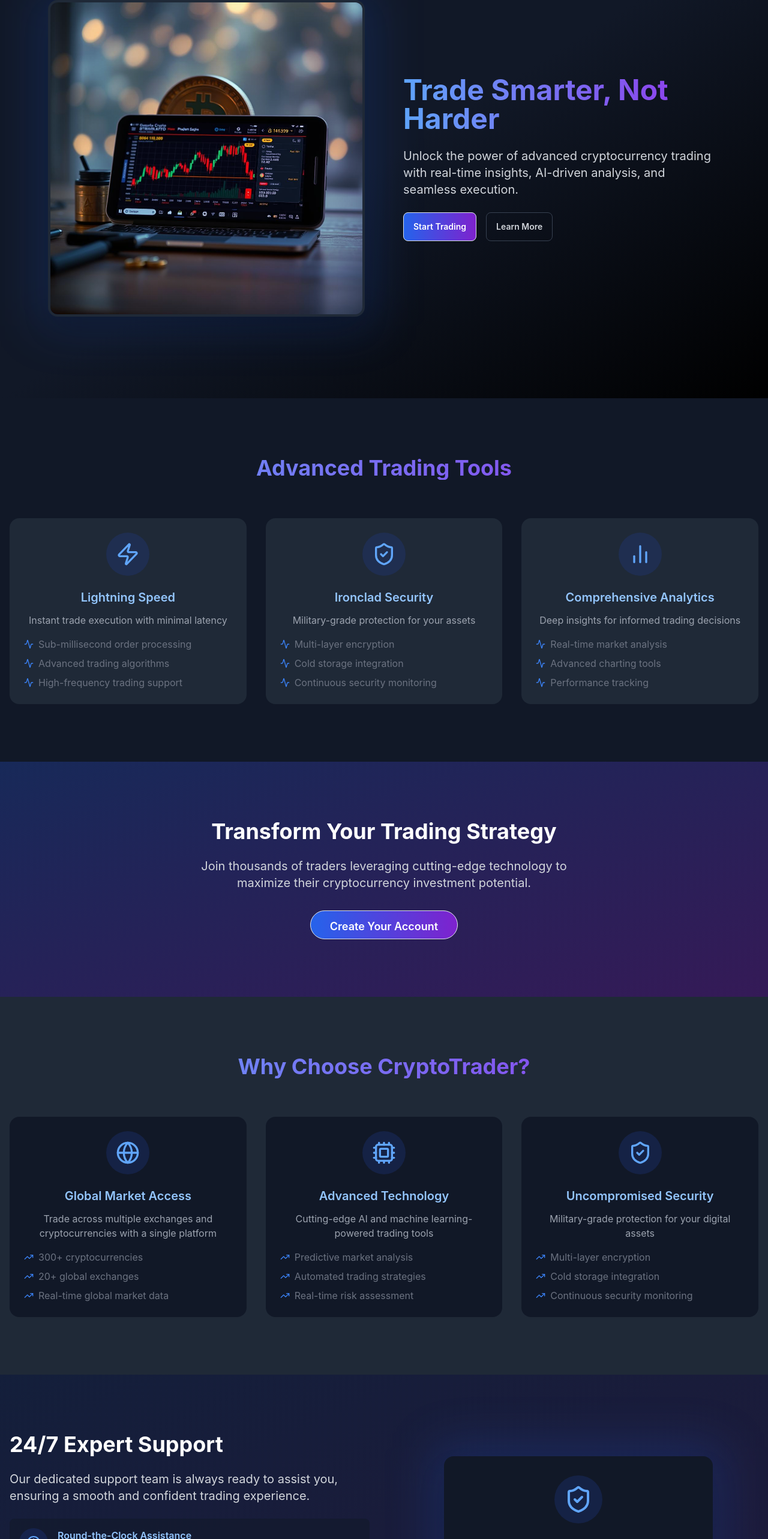
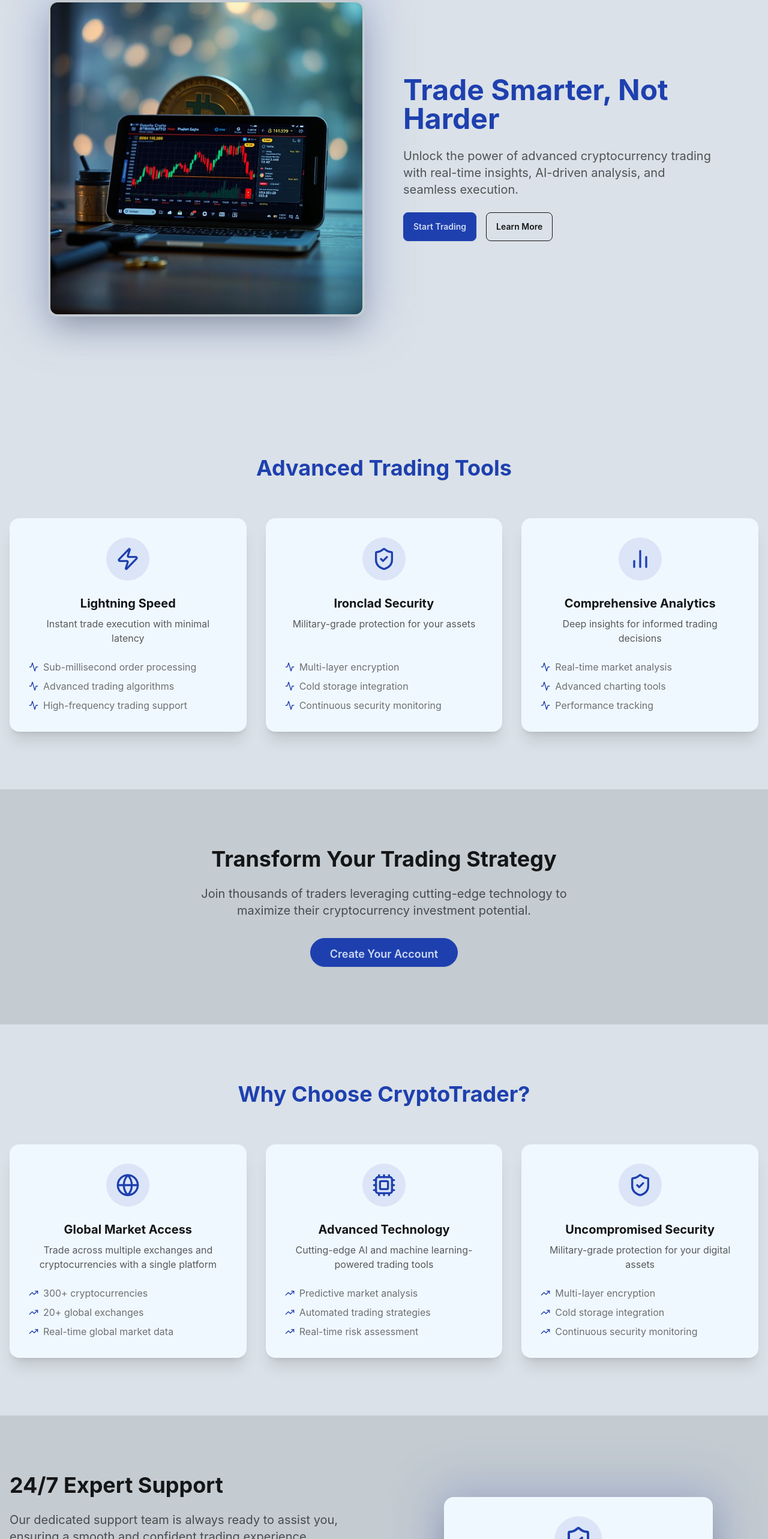
Before and after one commit to AnsHPaTeL2927/CryptoCurrencyFrontend, a React (Vite) app: page / in a window 1280 px wide. Shown: the part 200-2766 px from the top of the page at 60% size. Built offline with nearby package versions, Linux system fonts and the light colour scheme.

Commit message:
add protected route and change in home page

```diff
--- a/src/pages/Home.jsx
+++ b/src/pages/Home.jsx
@@ -11,7 +11,7 @@
     BarChart2,
     Activity,
 } from "lucide-react";
-
+import { useTheme } from "../pages/context/themeContext";
 // Reusable Animation Wrapper Component
 const AnimatedSection = ({ children, className = "" }) => {
     const ref = useRef(null);
@@ -42,6 +42,8 @@
 };
 
 const Home = () => {
+    const { theme } = useTheme();
+
     const handleGetStarted = () => {
         window.location.href = "/register";
     };
@@ -51,9 +53,11 @@
     };
 
     return (
-        <div className="min-h-screen bg-gray-900 text-white overflow-hidden">
+        <div
+            className={`min-h-screen bg-base-100 text-base-content overflow-hidden ${theme}`}
+        >
             {/* Hero Section */}
-            <AnimatedSection className="hero min-h-screen bg-gradient-to-br from-gray-900 via-gray-900 to-black">
+            <AnimatedSection className="hero min-h-screen bg-base-200">
                 <div className="hero-content flex-col lg:flex-row items-center justify-between w-full max-w-6xl mx-auto px-4">
                     {/* Trading Chart Image Container */}
                     <motion.div
@@ -74,14 +78,14 @@
                         }}
                         className="w-full md:w-1/2 mb-8 lg:mb-0 lg:mr-12 relative"
                     >
-                        <div className="absolute -inset-4 bg-blue-600/20 rounded-2xl blur-2xl"></div>
-                        <div className="relative z-10 shadow-2xl rounded-2xl overflow-hidden border-4 border-gray-800">
+                        <div className="absolute -inset-4 bg-primary/20 rounded-2xl blur-2xl"></div>
+                        <div className="relative z-10 shadow-2xl rounded-2xl overflow-hidden border-4 border-base-300">
                             <img
                                 src="public/hero image 2.jpg"
                                 alt="Cryptocurrency Trading Chart"
                                 className="w-full h-auto object-cover"
                             />
-                            <div className="absolute inset-0 bg-gradient-to-r from-blue-900/30 to-purple-900/30 mix-blend-overlay"></div>
+                            <div className="absolute inset-0 bg-gradient-to-r from-primary/30 to-secondary/30 mix-blend-overlay"></div>
                         </div>
                     </motion.div>
 
@@ -91,7 +95,7 @@
                             initial={{ opacity: 0, x: -50 }}
                             animate={{ opacity: 1, x: 0 }}
                             transition={{ duration: 0.6, delay: 0.2 }}
-                            className="text-5xl font-bold text-transparent bg-clip-text bg-gradient-to-r from-blue-400 to-purple-600"
+                            className="text-5xl font-bold text-primary"
                         >
                             Trade Smarter, Not Harder
                         </motion.h1>
@@ -99,7 +103,7 @@
                             initial={{ opacity: 0, x: -50 }}
                             animate={{ opacity: 1, x: 0 }}
                             transition={{ duration: 0.6, delay: 0.3 }}
-                            className="text-xl text-gray-300"
+                            className="text-xl text-base-content/70"
                         >
                             Unlock the power of advanced cryptocurrency trading with real-time
                             insights, AI-driven analysis, and seamless execution.
@@ -110,26 +114,21 @@
                             transition={{ duration: 0.6, delay: 0.4 }}
                             className="flex space-x-4"
                         >
-                            <button
-                                onClick={handleGetStarted}
-                                className="btn bg-gradient-to-r from-blue-600 to-purple-700 text-white hover:from-blue-700 hover:to-purple-800 transition-all duration-300 transform hover:scale-105"
-                            >
+                            <button onClick={handleGetStarted} className="btn btn-primary">
                                 Start Trading
                             </button>
-                            <button
-                                onClick={handleLearnMore}
-                                className="btn btn-outline border-gray-700 text-gray-300 hover:bg-gray-800 transition-all duration-300 transform hover:scale-105"
-                            >
+                            <button onClick={handleLearnMore} className="btn btn-outline">
                                 Learn More
                             </button>
                         </motion.div>
                     </div>
                 </div>
             </AnimatedSection>
+
             {/* Features Section */}
-            <AnimatedSection className="py-24 bg-gray-900">
+            <AnimatedSection className="py-24 bg-base-200">
                 <div className="container mx-auto px-4">
-                    <h2 className="text-4xl font-bold text-center mb-16 text-transparent bg-clip-text bg-gradient-to-r from-blue-400 to-purple-600">
+                    <h2 className="text-4xl font-bold text-center mb-16 text-primary">
                         Advanced Trading Tools
                     </h2>
                     <div className="grid md:grid-cols-3 gap-8">
@@ -177,20 +176,22 @@
                                         type: "spring",
                                         stiffness: 120,
                                     }}
-                                    className="bg-gray-800 rounded-2xl p-6 hover:bg-gray-700 transition-all duration-300 group"
+                                    className="card bg-base-100 shadow-xl hover:shadow-2xl transition-all duration-300 group"
                                 >
-                                    <div className="text-center">
-                                        <div className="mb-4 inline-block p-4 bg-blue-900/30 rounded-full group-hover:bg-blue-900/50 transition-all duration-300">
-                                            <Icon className="w-10 h-10 text-blue-400 group-hover:text-blue-300 transition-colors" />
+                                    <div className="card-body text-center">
+                                        <div className="mb-4 inline-block self-center p-4 bg-primary/10 rounded-full group-hover:bg-primary/20 transition-all duration-300">
+                                            <Icon className="w-10 h-10 text-primary group-hover:text-primary-focus transition-colors" />
                                         </div>
-                                        <h3 className="text-xl font-semibold mb-3 text-blue-300">
+                                        <h3 className="card-title self-center text-base-content text-xl font-bold group-hover:text-primary transition-colors">
                                             {feature.title}
                                         </h3>
-                                        <p className="text-gray-400 mb-4">{feature.description}</p>
-                                        <ul className="text-left text-gray-500 space-y-2">
+                                        <p className="text-base-content/70 mb-4 group-hover:text-base-content transition-colors">
+                                            {feature.description}
+                                        </p>
+                                        <ul className="text-left text-base-content/60 group-hover:text-base-content/80 space-y-2 transition-colors">
                                             {feature.details.map((detail, detailIndex) => (
                                                 <li key={detailIndex} className="flex items-center">
-                                                    <Activity className="w-4 h-4 mr-2 text-blue-500" />
+                                                    <Activity className="w-4 h-4 mr-2 text-primary group-hover:text-primary-focus transition-colors" />
                                                     {detail}
                                                 </li>
                                             ))}
@@ -202,14 +203,15 @@
                     </div>
                 </div>
             </AnimatedSection>
+
             {/* Call to Action */}
-            <AnimatedSection className="py-24 bg-gradient-to-br from-blue-900/50 to-purple-900/50">
+            <AnimatedSection className="py-24 bg-base-300">
                 <div className="container mx-auto px-4 text-center">
                     <motion.h2
                         initial={{ opacity: 0, y: 50 }}
                         whileInView={{ opacity: 1, y: 0 }}
                         transition={{ duration: 0.5 }}
-                        className="text-4xl font-bold mb-6 text-white"
+                        className="text-4xl font-bold mb-6 text-base-content"
                     >
                         Transform Your Trading Strategy
                     </motion.h2>
@@ -217,7 +219,7 @@
                         initial={{ opacity: 0, y: 50 }}
                         whileInView={{ opacity: 1, y: 0 }}
                         transition={{ duration: 0.5, delay: 0.2 }}
-                        className="text-xl text-gray-300 mb-8 max-w-2xl mx-auto"
+                        className="text-xl text-base-content/70 mb-8 max-w-2xl mx-auto"
                     >
                         Join thousands of traders leveraging cutting-edge technology to
                         maximize their cryptocurrency investment potential.
@@ -232,23 +234,19 @@
                             stiffness: 120,
                         }}
                         onClick={handleGetStarted}
-                        className="btn bg-gradient-to-r from-blue-600 to-purple-700 text-white px-8 py-3 rounded-full text-lg hover:from-blue-700 hover:to-purple-800 transition-all duration-300"
+                        className="btn btn-primary px-8 py-3 rounded-full text-lg"
                     >
                         Create Your Account
                     </motion.button>
                 </div>
             </AnimatedSection>
+
             {/* Why Choose Us Section */}
-            <AnimatedSection className="py-24 bg-gray-800">
+            <AnimatedSection className="py-24 bg-base-200">
                 <div className="container mx-auto px-4">
-                    <motion.h2
-                        initial={{ opacity: 0, y: -50 }}
-                        whileInView={{ opacity: 1, y: 0 }}
-                        transition={{ duration: 0.5 }}
-                        className="text-4xl font-bold text-center mb-16 text-transparent bg-clip-text bg-gradient-to-r from-blue-400 to-purple-600"
-                    >
+                    <h2 className="text-4xl font-bold text-center mb-16 text-primary">
                         Why Choose CryptoTrader?
-                    </motion.h2>
+                    </h2>
                     <div className="grid md:grid-cols-3 gap-8">
                         {[
                             {
@@ -297,20 +295,22 @@
                                         type: "spring",
                                         stiffness: 120,
                                     }}
-                                    className="bg-gray-900 rounded-2xl p-6 hover:bg-gray-800 transition-all duration-300 group"
+                                    className="card bg-base-100 shadow-xl hover:shadow-2xl transition-all duration-300 group"
                                 >
-                                    <div className="text-center">
-                                        <div className="mb-4 inline-block p-4 bg-blue-900/30 rounded-full group-hover:bg-blue-900/50 transition-all duration-300">
-                                            <Icon className="w-10 h-10 text-blue-400 group-hover:text-blue-300 transition-colors" />
+                                    <div className="card-body text-center">
+                                        <div className="mb-4 inline-block self-center p-4 bg-primary/10 rounded-full group-hover:bg-primary/20 transition-all duration-300">
+                                            <Icon className="w-10 h-10 text-primary group-hover:text-primary-focus transition-colors" />
                                         </div>
-                                        <h3 className="text-xl font-semibold mb-3 text-blue-300">
+                                        <h3 className="card-title self-center text-base-content text-xl font-bold group-hover:text-primary transition-colors">
                                             {feature.title}
                                         </h3>
-                                        <p className="text-gray-400 mb-4">{feature.description}</p>
-                                        <ul className="text-left text-gray-500 space-y-2">
+                                        <p className="text-base-content/70 mb-4 group-hover:text-base-content transition-colors">
+                                            {feature.description}
+                                        </p>
+                                        <ul className="text-left text-base-content/60 group-hover:text-base-content/80 space-y-2 transition-colors">
                                             {feature.details.map((detail, detailIndex) => (
                                                 <li key={detailIndex} className="flex items-center">
-                                                    <TrendingUp className="w-4 h-4 mr-2 text-blue-500" />
+                                                    <TrendingUp className="w-4 h-4 mr-2 text-primary group-hover:text-primary-focus transition-colors" />
                                                     {detail}
                                                 </li>
                                             ))}
@@ -322,8 +322,9 @@
                     </div>
                 </div>
             </AnimatedSection>
+
             {/* 24/7 Customer Support Section */}
-            <AnimatedSection className="py-24 bg-gradient-to-br from-blue-900/20 to-purple-900/20">
+            <AnimatedSection className="py-24 bg-base-300">
                 <div className="container mx-auto px-4">
                     <div className="grid md:grid-cols-2 gap-12 items-center">
                         <motion.div
@@ -331,10 +332,10 @@
                             whileInView={{ opacity: 1, x: 0 }}
                             transition={{ duration: 0.5 }}
                         >
-                            <h2 className="text-4xl font-bold mb-6 text-white">
+                            <h2 className="text-4xl font-bold mb-6 text-base-content">
                                 24/7 Expert Support
                             </h2>
-                            <p className="text-xl text-gray-300 mb-6">
+                            <p className="text-xl text-base-content/70 mb-6">
                                 Our dedicated support team is always ready to assist you,
                                 ensuring a smooth and confident trading experience.
                             </p>
@@ -358,16 +359,18 @@
                                             initial={{ opacity: 0, x: -30 }}
                                             whileInView={{ opacity: 1, x: 0 }}
                                             transition={{ duration: 0.5, delay: index * 0.2 }}
-                                            className="flex items-center bg-gray-900/50 p-4 rounded-lg hover:bg-gray-900/70 transition-all duration-300"
+                                            className="flex items-center bg-base-100 p-4 rounded-lg hover:bg-base-200 transition-all duration-300"
                                         >
-                                            <div className="mr-4 p-3 bg-blue-900/30 rounded-full">
-                                                <Icon className="w-6 h-6 text-blue-400" />
+                                            <div className="mr-4 p-3 bg-primary/10 rounded-full">
+                                                <Icon className="w-6 h-6 text-primary" />
                                             </div>
                                             <div>
-                                                <h4 className="font-semibold text-blue-300">
+                                                <h4 className="font-semibold text-base-content">
                                                     {support.title}
                                                 </h4>
-                                                <p className="text-gray-400">{support.description}</p>
+                                                <p className="text-base-content/70">
+                                                    {support.description}
+                                                </p>
                                             </div>
                                         </motion.div>
                                     );
@@ -382,7 +385,7 @@
                                     type: "spring",
                                     stiffness: 120,
                                 }}
-                                className="mt-6 btn bg-gradient-to-r from-blue-600 to-purple-700 text-white hover:from-blue-700 hover:to-purple-800 transition-all duration-300"
+                                className="mt-6 btn btn-primary"
                             >
                                 Contact Support
                             </motion.button>
@@ -395,27 +398,27 @@
                             className="flex justify-center"
                         >
                             <div className="w-full max-w-md relative">
-                                <div className="absolute -inset-4 bg-blue-600/20 rounded-2xl blur-2xl"></div>
-                                <div className="relative z-10 bg-gray-900 rounded-2xl p-8 shadow-2xl">
+                                <div className="absolute -inset-4 bg-primary/20 rounded-2xl blur-2xl"></div>
+                                <div className="relative z-10 bg-base-100 rounded-2xl p-8 shadow-2xl">
                                     <div className="flex justify-center mb-6">
-                                        <div className="p-4 bg-blue-900/30 rounded-full">
-                                            <ShieldCheck className="w-12 h-12 text-blue-400" />
+                                        <div className="p-4 bg-primary/10 rounded-full">
+                                            <ShieldCheck className="w-12 h-12 text-primary" />
                                         </div>
                                     </div>
-                                    <h3 className="text-2xl font-bold text-center mb-4 text-blue-300">
+                                    <h3 className="text-2xl font-bold text-center mb-4 text-base-content">
                                         Dedicated Support Team
                                     </h3>
-                                    <ul className="space-y-3 text-gray-400">
+                                    <ul className="space-y-3 text-base-content/70">
                                         <li className="flex items-center">
-                                            <Zap className="w-5 h-5 mr-2 text-blue-500" />
+                                            <Zap className="w-5 h-5 mr-2 text-primary" />
                                             Instant Chat Support
                                         </li>
                                         <li className="flex items-center">
-                                            <Globe className="w-5 h-5 mr-2 text-blue-500" />
+                                            <Globe className="w-5 h-5 mr-2 text-primary" />
                                             Multilingual Support
                                         </li>
                                         <li className="flex items-center">
-                                            <Activity className="w-5 h-5 mr-2 text-blue-500" />
+                                            <Activity className="w-5 h-5 mr-2 text-primary" />
                                             Technical Expertise
                                         </li>
                                     </ul>
```
Also changed, not shown: src/App.jsx (+98 -13 lines), src/components/Auth/ProtectedRoute.jsx (added, +93 -0 lines), src/components/Navbar.jsx (+8 -16 lines).
